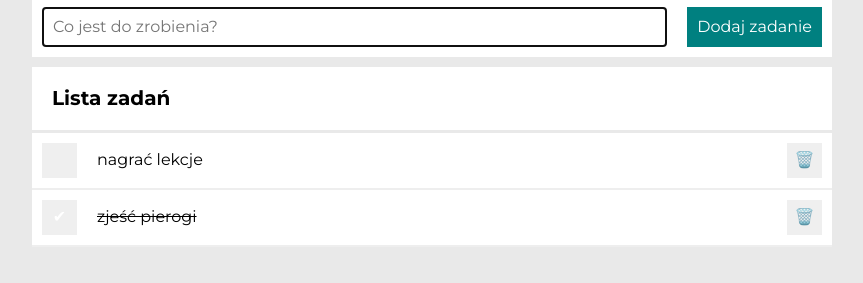
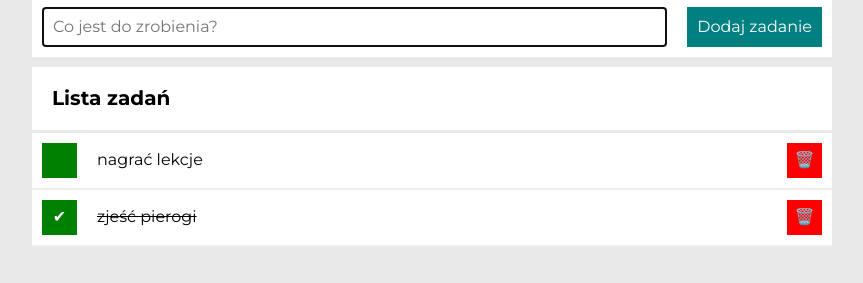
Before and after one commit to Konikqn/todolist, a plain HTML site: page index.html in a window 1280 px wide. Shown: the part 149-432 px from the top of the page, without its empty margins (208-1071 px from the left). Drawn offline with nearby package versions, Linux system fonts and the light colour scheme; a web font is replaced by a local one.

Commit message:
add properties button

```diff
--- a/css/tasks.css
+++ b/css/tasks.css
@@ -1,8 +1,24 @@
 .tasks__button {
     width: 35px;
     height: 35px;
-    padding: 5px;
+    padding: 0px;
     margin: 10px;
     border: none;
     color: white;
 }
+
+.tasks__button--done {
+    background-color: green;
+}
+
+.tasks__button--done:hover {
+    background-color: #00490080;
+}
+
+.tasks__button--remove {
+    background-color: red;
+}
+
+.tasks__button--remove:hover {
+    background-color: #ff003380;
+}
```
